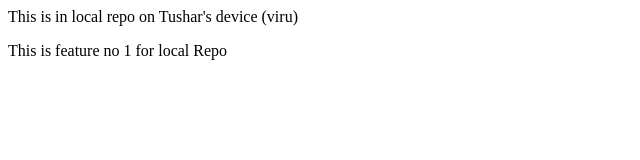
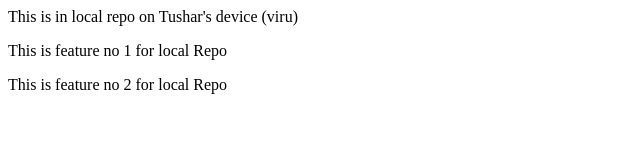
Before and after one commit to tusharxt/ef-Local-repo, a plain HTML site: page index.html in a window 1280 px wide. Shown: the whole page, without its empty margins (0-640 px from the left). Drawn offline with Linux system fonts and the light colour scheme.

Commit message:
adding f2 in index file

```diff
--- a/index.html
+++ b/index.html
@@ -1,2 +1,3 @@
 <p>This is in local repo on Tushar's device (viru)</p>
 <p>This is feature no 1 for local Repo</p>
+<p>This is feature no 2 for local Repo</p>
```
